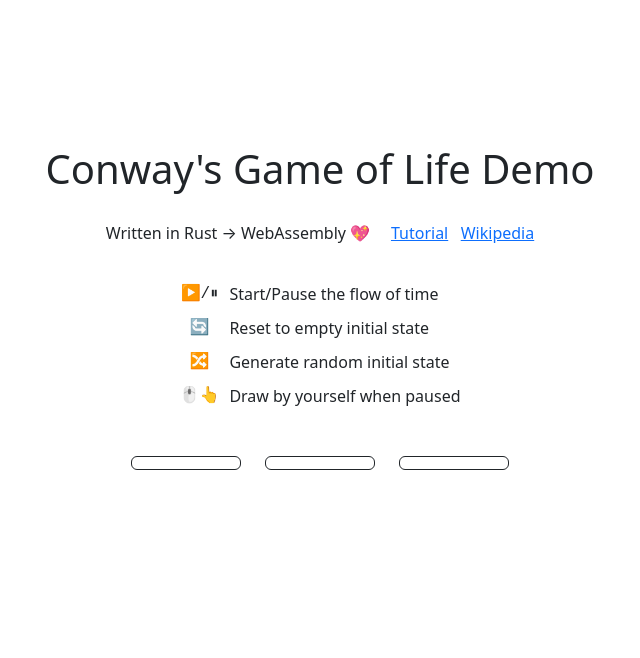
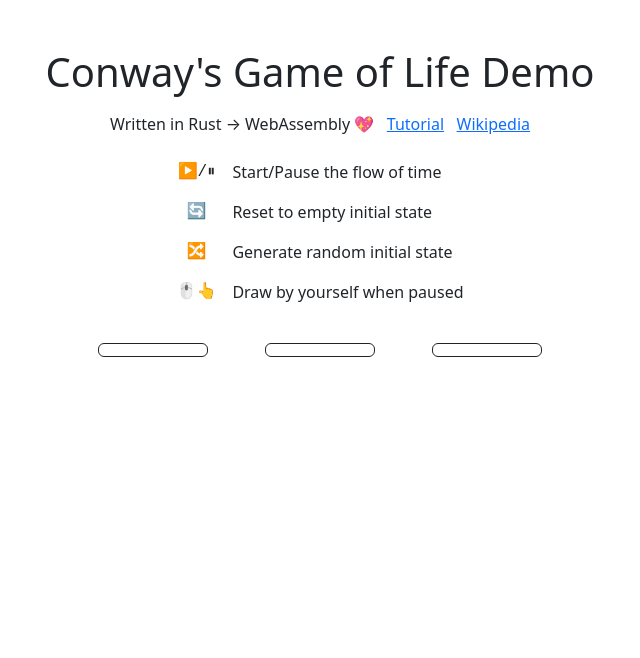
Before and after one commit to josehu07/cgol-demo, a website built with webpack: page www-cgol-demo/index.html in a window 1280 px wide. Shown: the whole page, without its empty margins (320-960 px from the left). Built offline with nearby package versions, Linux system fonts and the light colour scheme.

Commit message:
update cgol demo styling

```diff
--- a/www-cgol-demo/index.html
+++ b/www-cgol-demo/index.html
@@ -7,36 +7,6 @@
     <link href="https://cdn.jsdelivr.net/npm/bootstrap@5.2.1/dist/css/bootstrap.min.css" rel="stylesheet" integrity="sha384-iYQeCzEYFbKjA/T2uDLTpkwGzCiq6soy8tYaI1GyVh/UjpbCx/TYkiZhlZB6+fzT" crossorigin="anonymous">
 
     <style>
-      body {
-        position: absolute;
-        top: 0;
-        left: 0;
-        width: 100%;
-        height: 100%;
-        display: flex;
-        flex-direction: column;
-        align-items: center;
-        justify-content: center;
-      }
-
-      .btn-mono-fixed {
-        font-family: monospace;
-        width: 110px !important;
-      }
-      .div-button-row {
-        padding-top: 20px;
-        padding-bottom: 32px;
-      }
-      #play-pause-btn {
-        margin-right: 20px;
-      }
-      #reset-btn {
-        margin-right: 20px;
-      }
-
-      th, td {
-        padding: 5px;
-      }
       .td-icon-col {
         font-family: monospace;
         text-align: center;
@@ -45,8 +15,12 @@
         text-align: left;
       }
 
-      #small-cap-text {
-        padding-top: 20px;
+      .buttons-row {
+        max-width: 500px;
+      }
+      .btn-mono-fixed {
+        font-family: monospace;
+        width: 110px !important;
       }
     </style>
 
@@ -54,42 +28,45 @@
 
   <body>
     <noscript>This page contains webassembly and javascript content, please enable javascript in your browser.</noscript>
-    <script src="https://cdn.jsdelivr.net/npm/bootstrap@5.2.1/dist/js/bootstrap.bundle.min.js" integrity="sha384-u1OknCvxWvY5kfmNBILK2hRnQC3Pr17a+RTT6rIHI7NnikvbZlHgTPOOmMi466C8" crossorigin="anonymous"></script>
-    <script src="./bootstrap.js"></script>
 
+    <div class="container-fluid text-center pt-5 px-0">
       <h1>Conway's Game of Life Demo</h1>
 
-    <p id="small-cap-text">
-      Written in Rust → WebAssembly 💖 &nbsp; &nbsp;
+      <p class="pt-2">
+        Written in Rust → WebAssembly 💖 &nbsp;
         <a href="https://rustwasm.github.io/docs/book/introduction.html">Tutorial</a> &nbsp;
         <a href="https://en.wikipedia.org/wiki/Conway%27s_Game_of_Life">Wikipedia</a>
       </p>
 
-    <p><table>
+      <table class="table table-borderless mx-auto w-auto" style="width: 400px;">
         <tr>
-        <td class="td-icon-col">▶️/⏸</td>
-        <td class="td-text-col">Start/Pause the flow of time</td>
+          <td class="td-icon-col p-2">▶️/⏸</td>
+          <td class="td-text-col p-2">Start/Pause the flow of time</td>
         </tr>
         <tr>
-        <td class="td-icon-col">🔄</td>
-        <td class="td-text-col">Reset to empty initial state</td>
+          <td class="td-icon-col p-2">🔄</td>
+          <td class="td-text-col p-2">Reset to empty initial state</td>
         </tr>
         <tr>
-        <td class="td-icon-col">🔀</td>
-        <td class="td-text-col">Generate random initial state</td>
+          <td class="td-icon-col p-2">🔀</td>
+          <td class="td-text-col p-2">Generate random initial state</td>
         </tr>
         <tr>
-        <td class="td-icon-col">🖱️👆</td>
-        <td class="td-text-col">Draw by yourself when paused</td>
+          <td class="td-icon-col p-2">🖱️👆</td>
+          <td class="td-text-col p-2">Draw by yourself when paused</td>
         </tr>
-    </table></p>
+      </table>
 
-    <div class="div-button-row">
-      <button id="play-pause-btn" class="btn btn-outline-dark btn-mono-fixed"></button>
-      <button id="reset-btn" class="btn btn-outline-dark btn-mono-fixed"></button>
-      <button id="random-btn" class="btn btn-outline-dark btn-mono-fixed"></button>
+      <div class="row mx-auto buttons-row align-middle pt-2 pb-4">
+        <span class="col px-1"><button id="play-pause-btn" class="btn btn-outline-dark btn-mono-fixed"></button></span>
+        <span class="col px-1"><button id="reset-btn" class="btn btn-outline-dark btn-mono-fixed"></button></span>
+        <span class="col px-1"><button id="random-btn" class="btn btn-outline-dark btn-mono-fixed"></button></span>
       </div>
 
       <canvas id="game-of-life-canvas"></canvas>
+    </div>
+
+    <script src="https://cdn.jsdelivr.net/npm/bootstrap@5.2.1/dist/js/bootstrap.bundle.min.js" integrity="sha384-u1OknCvxWvY5kfmNBILK2hRnQC3Pr17a+RTT6rIHI7NnikvbZlHgTPOOmMi466C8" crossorigin="anonymous"></script>
+    <script src="./bootstrap.js"></script>
   </body>
 </html>
```
Lines whose indentation alone changed are shown as unchanged.
